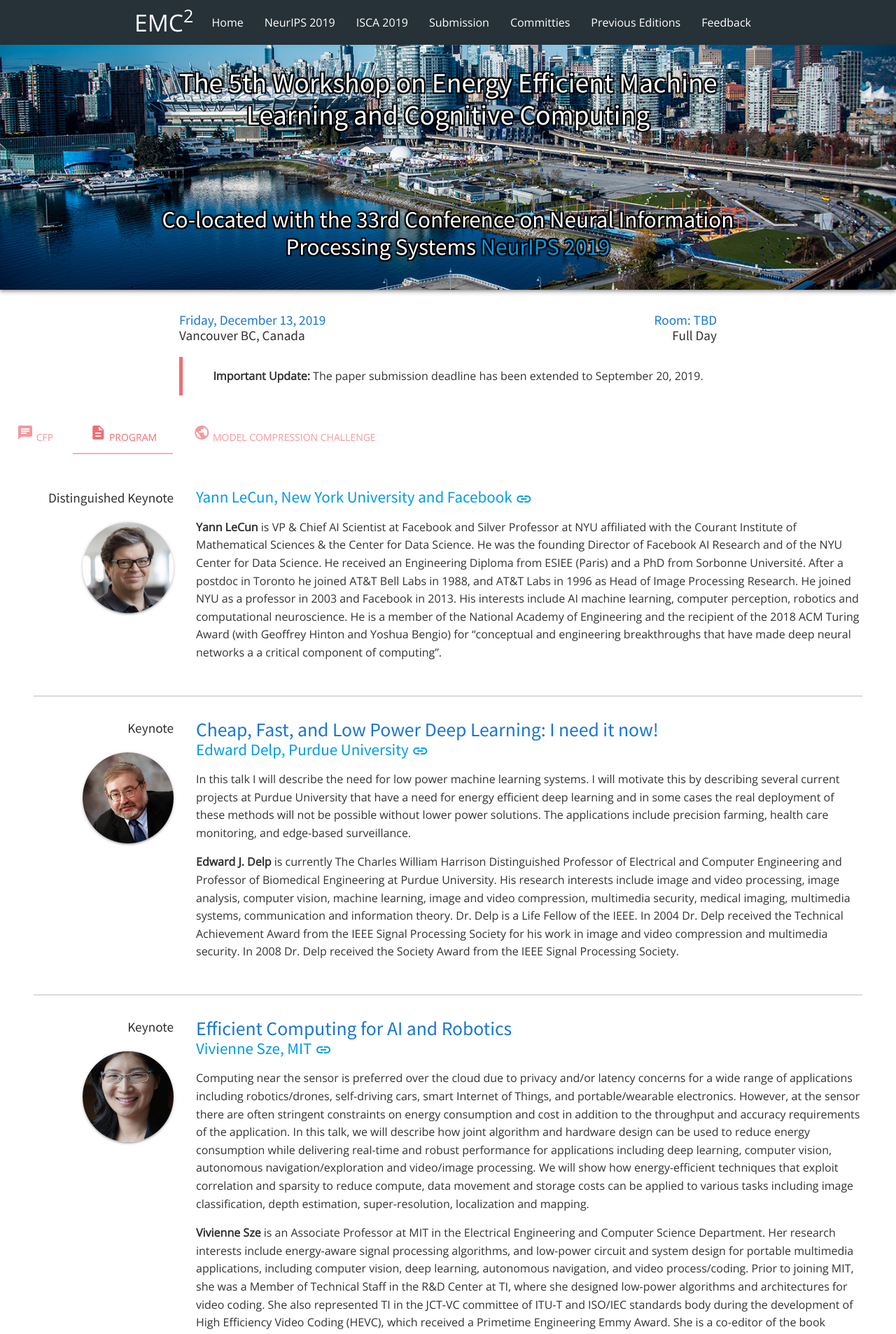
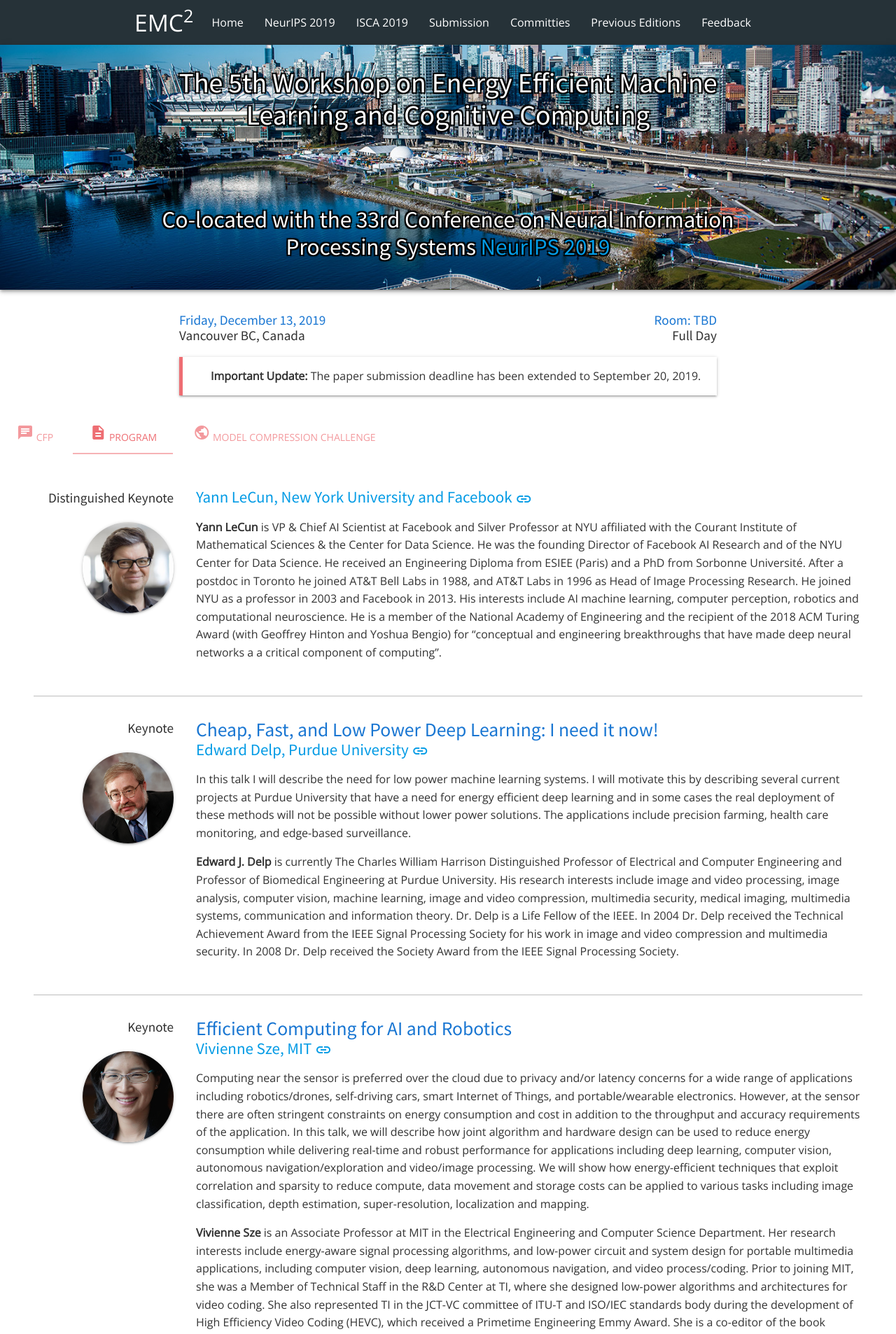
Before and after one commit to mgoldfar/emc2-web, a Jekyll site: the page built from _editions/5-neurips-19.html, in a window 1280 px wide. Shown: the top 1906 px of the page at 70% size. Built offline with Jekyll 4.4.1, drawn with Linux system fonts in a browser that asks for light colours.

Commit message:
Fixed typo.

```diff
--- a/_layouts/edition-page.html
+++ b/_layouts/edition-page.html
@@ -43,7 +43,7 @@
         <div class="ed-grid-item-header-note">
             {% if page.submission_deadline_extended %}
                 {% if page.is_accepting_submission %}
-                <blockquote class="z-depth-1; text-align: left;">
+                <blockquote class="z-depth-1" style="text-align: left;">
                     <p style="padding: 1rem;">
                         <strong>Important Update:</strong> The paper submission deadline has been extended to {{ page.submission_deadline_extended|date: "%B %d, %Y" }}.
                     </p>
```
